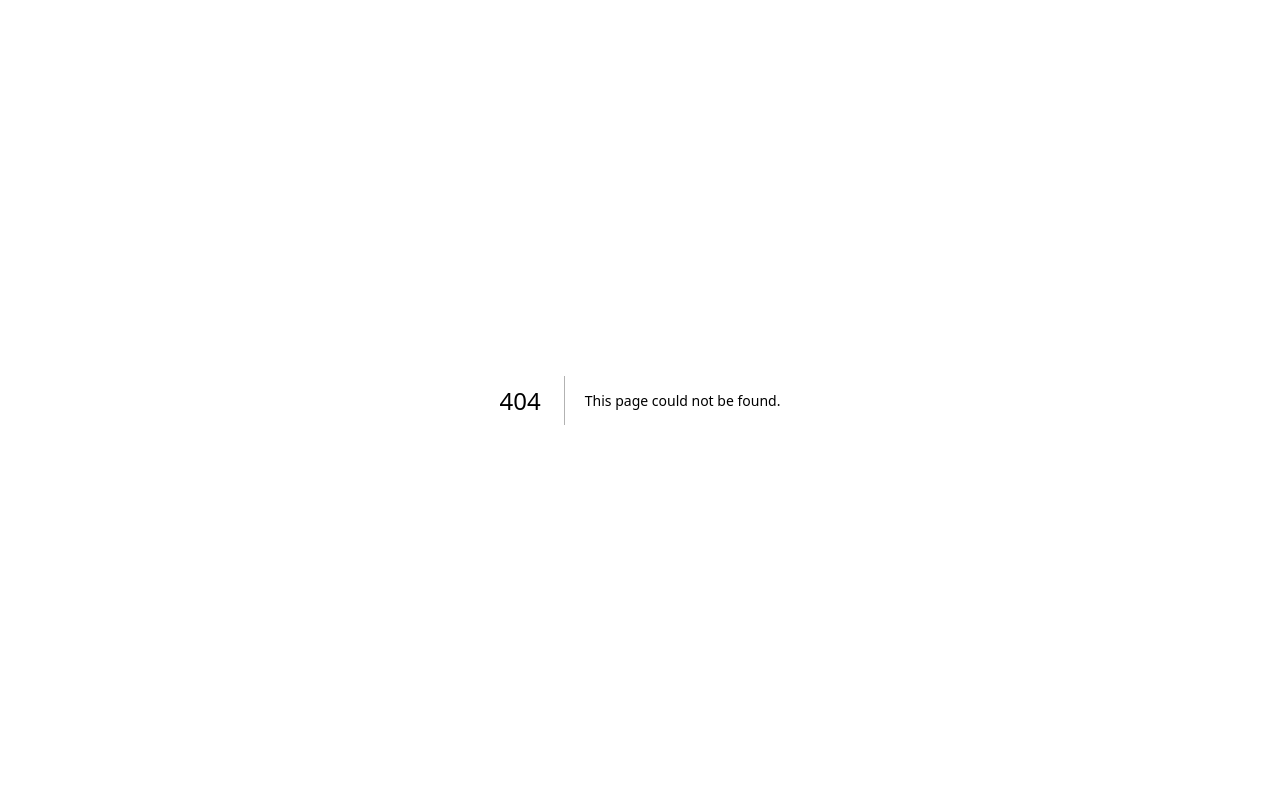
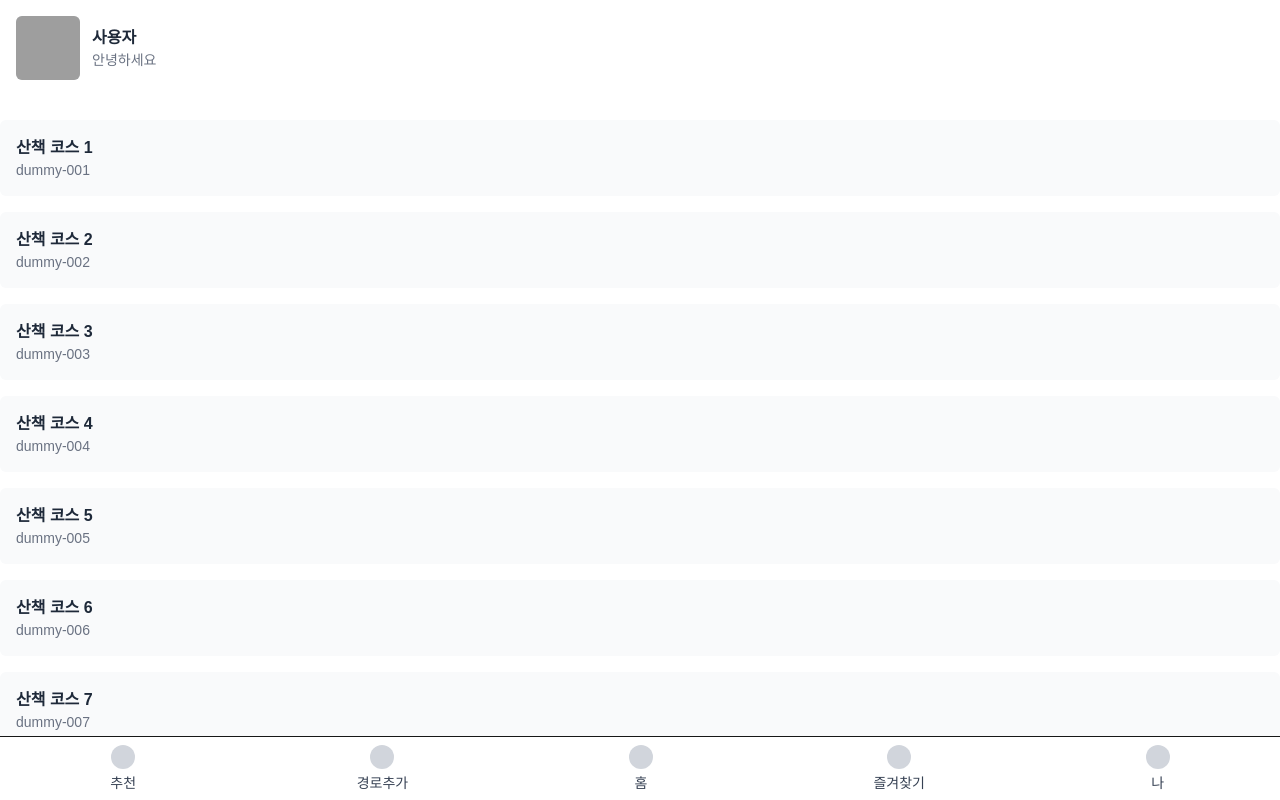
Before and after one commit to ArTrack-Service/Frontend, a Next.js app: page /my in a window 1280 px wide. Before the commit this address had no page. Built offline with nearby package versions, Linux system fonts and the light colour scheme; grey boxes are pictures that could not be loaded.

Commit message:
내 변경사항 임시 저장

```diff
--- /dev/null
+++ b/src/app/course/page.js
@@ -0,0 +1,160 @@
+'use client'
+import { useEffect, useState} from 'react'
+import { useSearchParams } from 'next/navigation'
+import { useRouter } from 'next/navigation'
+import dynamic from 'next/dynamic'
+
+const MapViewer = dynamic(() => import('../../components/MapViewer'), { ssr: false })
+
+export default function CoursePage() {
+  const [course, setCourse] = useState(null)
+  const [loading, setLoading] = useState(true)
+  const [error, setError] = useState(null)
+
+  const searchParams = useSearchParams()
+
+  const lat = searchParams.get('lat')
+  const lon = searchParams.get('lon')
+  const time = searchParams.get('time')
+  const items = searchParams.get('items')
+
+  const router = useRouter()
+
+  const mockCourse = {
+    courseId: 'dummy-001',
+    artworks: [
+      {
+        name: '작품명 1',
+        description: '어쩌구 저쩌구',
+        image: '/images/art1.jpg',
+        lat: 37.5665,
+        lon: 126.9780
+      },
+      {
+        name: '작품명 2',
+        description: '어쩌구 저쩌구',
+        image: '/images/art2.jpg',
+        lat: 37.5670,
+        lon: 126.9770
+      },
+      {
+        name: '작품명 3',
+        description: '어쩌구 저쩌구',
+        image: '/images/art1.jpg',
+        lat: 37.5665,
+        lon: 126.9780
+      },
+      {
+        name: '작품명 4',
+        description: '어쩌구 저쩌구',
+        image: '/images/art1.jpg',
+        lat: 37.5665,
+        lon: 126.9780
+      },
+      {
+        name: '작품명 5',
+        description: '어쩌구 저쩌구',
+        image: '/images/art1.jpg',
+        lat: 37.5665,
+        lon: 126.9780
+      },
+      {
+        name: '작품명 6',
+        description: '어쩌구 저쩌구',
+        image: '/images/art1.jpg',
+        lat: 37.5665,
+        lon: 126.9780
+      },
+    ]
+  }
+
+  useEffect(() => {
+    // 실제 fetch 대신 mock 데이터 삽입
+    setCourse(mockCourse)
+  }, [])
+
+  if (!course) return <p className="p-4">코스를 불러오는 중...</p>
+
+  /*useEffect(() => {
+    const fetchCourse = async () => {
+      try {
+        const res = await fetch(
+          `/api/v1/course?lat=${lat}&lon=${lon}&time=${time}&items=${items}`
+        )
+        if (!res.ok) throw new Error('API 요청 실패')
+        const data = await res.json()
+        setCourse(data)
+      } catch (err) {
+        setError(err.message)
+      } finally {
+        setLoading(false)
+      }
+    }
+
+    if (lat && lon && time && items) {
+      fetchCourse()
+    }
+  }, [lat, lon, time, items])
+
+  if (loading) return <p>불러오는 중...</p>
+  if (error) return <p>에러 발생: {error}</p>
+  if (!course) return <p>경로가 없습니다.</p>*/
+
+  return (
+    <div className="flex flex-col h-screen px-4 py-5 bg-white">
+      <div className="mb-4">
+        <h1 className="text-lg font-semibold text-gray-800">산책 코스</h1>
+      </div>
+
+      <div className="mb-6">
+        <p className="text-sm font-medium text-gray-700 mb-2">지도</p>
+        <div className="w-full h-64 rounded-md overflow-hidden shadow-md">
+          <MapViewer />
+        </div>
+      </div>
+
+      <div className="mb-6">
+        <p className="text-sm font-medium text-gray-700 mb-2">예술작품</p>
+        <div className="flex flex-col gap-4 max-h-64 overflow-y-auto">
+          {course.artworks.map((artwork, idx) => (
+            <div key={idx} className="flex items-center gap-3 border-b pb-2">
+              <div className="w-16 h-16 bg-gray-200 flex items-center justify-center overflow-hidden rounded-md">
+                <img src={artwork.image} alt={artwork.name} className="object-cover w-full h-full" />
+              </div>
+              <div className="flex-1">
+                <h4 className="font-semibold text-gray-800">{artwork.name}</h4>
+                <p className="text-sm text-gray-500">{artwork.description}</p>
+              </div>
+            </div>
+          ))}
+        </div>
+      </div>
+
+      <form method="post" className="mb-6">
+        <input type="hidden" name="course" value={JSON.stringify(course)} />
+
+        <label htmlFor="Review" className="block text-sm font-medium text-gray-700 mb-1">메모</label>
+        <textarea
+          id="Review"
+          name="review"
+          placeholder="산책은 어땠었나요?"
+          className="w-full h-24 p-2 border border-gray-300 rounded-md text-sm"
+        />
+        <input
+          type="submit"
+          value="저장"
+          className="mt-3 px-4 py-2 bg-blue-500 text-white rounded-md hover:bg-emerald-600 text-sm font-medium"
+        />
+      </form>
+
+      <button
+        onClick={() => router.back()}
+        className="text-sm text-blue-600 underline self-start"
+      >
+        ←이전 화면으로 돌아가기
+      </button>
+
+      <div className="h-16" />
+    </div>
+  )
+}
--- /dev/null
+++ b/src/app/my/page.js
@@ -0,0 +1,42 @@
+'use client'
+import { useRouter } from 'next/navigation'
+import BottomNav from '../../components/BottomNav'
+
+export default function Home() {
+  const router = useRouter()
+
+  const mockCourse = [
+    {courseID: 'dummy-001'},
+    {courseID: 'dummy-002'},
+    {courseID: 'dummy-003'},
+    {courseID: 'dummy-004'},
+    {courseID: 'dummy-005'},
+    {courseID: 'dummy-006'},
+    {courseID: 'dummy-007'},
+   ]
+
+  return (
+    <div className="relative w-full h-screen overflow-hidden flex flex-col">
+      <div className="flex items-center gap-3 mb-6 p-4">
+        <div className="w-16 h-16 bg-gray-200 flex items-center justify-center overflow-hidden rounded-md">
+          <img src="/default-profile.png" alt="profile" className="object-cover w-full h-full" />
+        </div>
+        <div className="flex-1">
+          <h4 className="font-semibold text-gray-800">사용자</h4>
+          <p className="text-sm text-gray-500">안녕하세요</p>
+        </div>
+      </div>
+
+      <div className="flex-1 overflow-y-auto pb-24 space-y-4">
+        {mockCourse.map((course, idx) => (
+          <div key={course.courseID} className="p-4 rounded-md bg-gray-50" onClick={()=>router.push("/course")}>
+            <h4 className="font-semibold text-gray-800">산책 코스 {idx + 1}</h4>
+            <p className="text-sm text-gray-500">{course.courseID}</p>
+          </div>
+        ))}
+      </div>
+
+      <BottomNav />
+    </div>
+  )
+}
--- /dev/null
+++ b/src/app/recommend/page.js
@@ -0,0 +1,61 @@
+'use client'
+import { useEffect, useState } from 'react'
+import BottomNav from '../../components/BottomNav'
+
+export default function Home() {
+  const [lat, setLat] = useState('')
+  const [lon, setLon] = useState('')
+
+  useEffect(() => {
+    if (typeof window !== 'undefined' && navigator.geolocation) {
+      navigator.geolocation.getCurrentPosition(
+        (pos) => {
+          setLat(pos.coords.latitude)
+          setLon(pos.coords.longitude)
+        },
+        (err) => {
+          console.error('위치 정보를 가져올 수 없습니다:', err)
+        }
+      )
+    }
+  }, [])
+
+  return (
+  <div className="flex flex-col h-screen px-4 py-5 bg-white">
+    <div className="mb-6">
+      <h1 className="text-lg font-semibold text-gray-800">산책 추천</h1>
+      <p className="text-sm text-gray-500">원하는 조건을 선택하고 시작을 눌러주세요</p>
+    </div>
+    <form method='get' action="/course" className='flex flex-col'>
+      <input type="hidden" name="lat" value={lat} />
+      <input type="hidden" name="lon" value={lon} />
+      <div className="flex flex-col mb-6">
+        <label htmlFor='Time' className="text-sm font-medium text-gray-700 mb-2">시간</label>
+        <select name="time" id="Time" className="border border-gray-300 rounded-md p-2">
+          <option value="0.5">30분</option>
+          <option value="1.0">1시간</option>
+          <option value="1.5">1시간 30분</option>
+          <option value="2.0">2시간</option>
+          <option value="2.5">2시간 30분</option>
+        </select>
+      </div>
+      <div className="flex flex-col mb-6">
+        <label className="text-sm font-medium text-gray-700 mb-2">작품 수</label>
+        <select name="items" id="Items" className="border border-gray-300 rounded-md p-2">
+            <option value="1">1개</option>
+            <option value="2">2개</option>
+            <option value="3">3개</option>
+            <option value="4">4개</option>
+            <option value="5">5개</option>
+          </select>
+      </div>
+      <input
+          type="submit"
+          value="시작"
+          className="w-24 h-24 mt-6 mx-auto rounded-full bg-blue-500 text-white text-lg font-bold hover:bg-emerald-600 transition"
+        />
+    </form>
+    <BottomNav />
+  </div>
+)
+}
--- a/src/components/BottomNav.js
+++ b/src/components/BottomNav.js
@@ -1,12 +1,26 @@
+import { useRouter } from 'next/navigation'
+
+
 export default function BottomNav() {
 const navItems = ['추천', '경로추가', '홈', '즐겨찾기', '나']
+const router = useRouter()
+
+
+const handleNavClick = (item) => {
+    if (item === '추천')
+        router.push('/recommend')
+    else if (item === '홈')
+        router.push('/')
+    else if (item === '나')
+        router.push('/my')
+}
 
 return (
     <nav className="fixed bottom-0 left-0 right-0 h-16 bg-white border-t flex justify-around items-center z-30">
     {navItems.map((item, idx) => (
-        <div key={idx} className="flex flex-col items-center text-sm text-gray-700">
-        <div className="w-6 h-6 bg-gray-300 mb-1 rounded-full" />
-        <span>{item}</span>
+        <div key={idx} onClick={() => handleNavClick(item)} className="flex flex-col items-center text-sm text-gray-700">
+            <div className="w-6 h-6 bg-gray-300 mb-1 rounded-full" />
+            <span>{item}</span>
         </div>
     ))}
     </nav>
```
